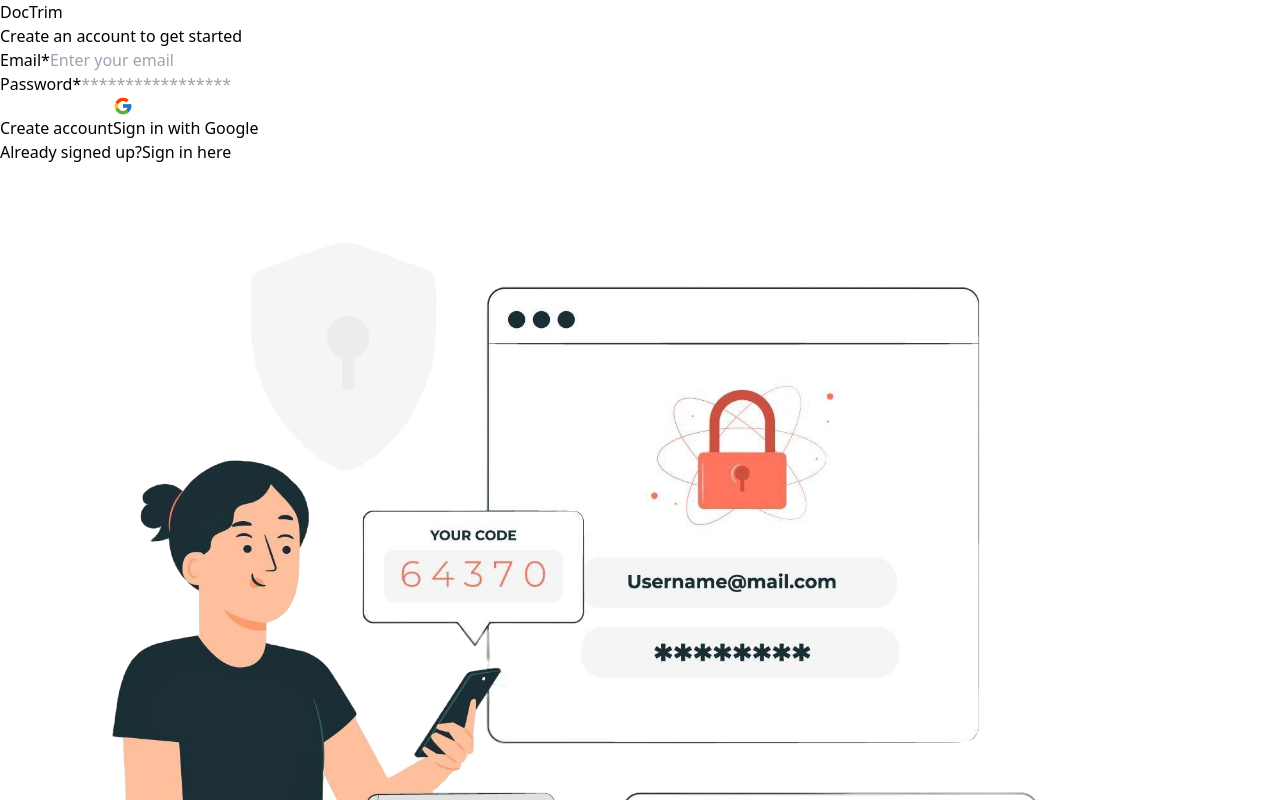
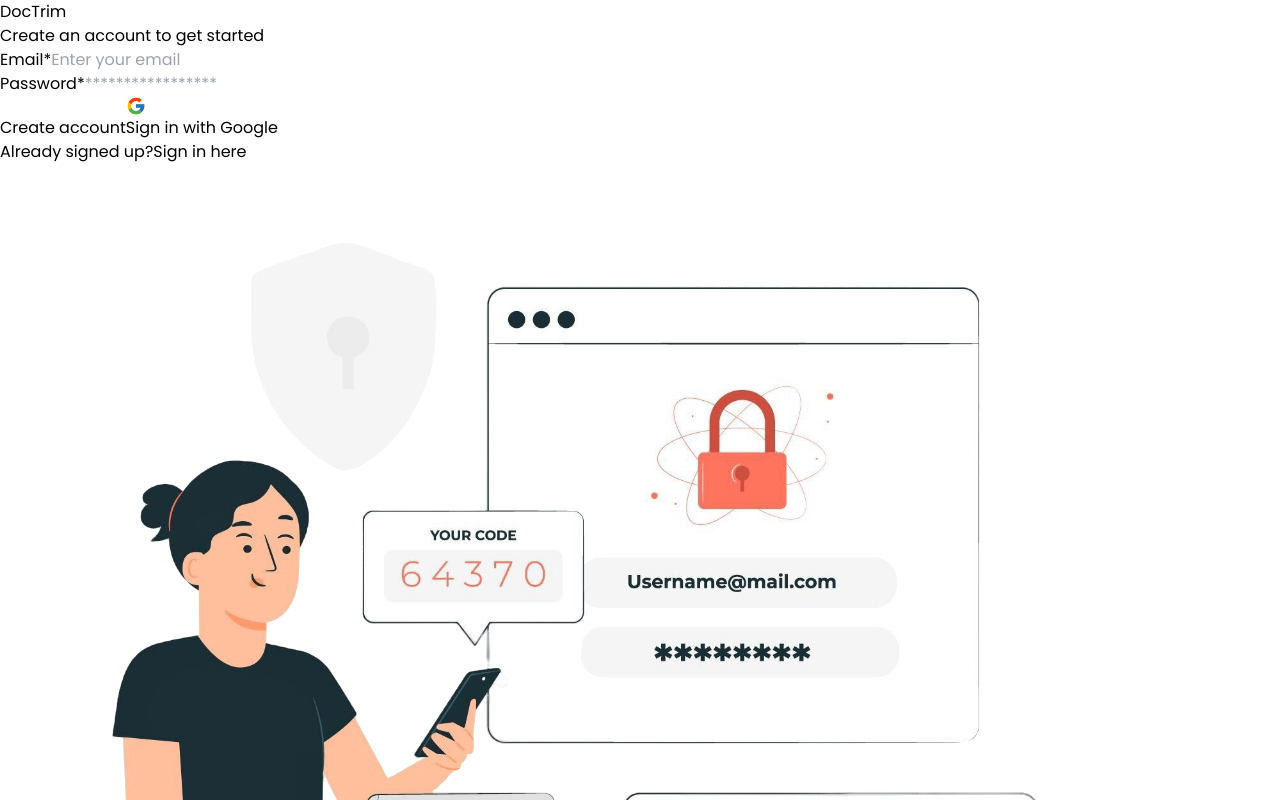
Before and after one commit to AbrahamAlgorithm/Team_Quantom, a React (Vite) app in the folder frontend/: page /auth/register in a window 1280 px wide. Shown: the top 800 px of the page. Built offline with nearby package versions, Linux system fonts and the light colour scheme.

Commit message:
style: added project font

```diff
--- a/frontend/src/index.css
+++ b/frontend/src/index.css
@@ -1,3 +1,11 @@
+@import url("https://fonts.googleapis.com/css2?family=Poppins:ital,wght@0,100;0,200;0,300;0,400;0,500;0,600;0,700;0,800;0,900;1,100;1,200;1,300;1,400;1,500;1,600;1,700;1,800;1,900&display=swap");
+
 @tailwind base;
 @tailwind components;
 @tailwind utilities;
+
+@layer base {
+  body {
+    font-family: "Poppins", sans-serif;
+  }
+}
--- a/frontend/src/interfaces/auth.interface.ts
+++ b/frontend/src/interfaces/auth.interface.ts
@@ -1,4 +1,4 @@
 export interface IAuthInput {
-    email: string;
-    password: string;
+  email: string;
+  password: string;
 }
--- a/frontend/src/pages/authentication/SignupPage.tsx
+++ b/frontend/src/pages/authentication/SignupPage.tsx
@@ -17,8 +17,8 @@
       <div className="grid grid-cols-2 items-center min-h-screen max-[768px]:flex max-[768px]:justify-center max-[768px]:items-center max-[768px]:mx-4 max-[768px]:py-4">
         <div className="w-[400px] max-[786px]:w-full p-6 max-[768px]:p-4 mx-auto border border-gray-300 shadow-sm">
           <header className="text-center">
-            <h2 className="text-center font-medium text-lg">DocTrim</h2>
-            <h3 className="font-medium text-sm opacity-50">
+            <h2 className="text-center font-medium text-xl">DocTrim</h2>
+            <h3 className="font-medium text-[0.8rem] opacity-50 mt-2">
               Create an account to get started
             </h3>
           </header>
@@ -98,7 +98,7 @@
 
           {/* Auth footer */}
 
-          <footer className="mt-1 flex items-center justify-center gap-2 text-[0.8rem]">
+          <footer className="mt-1 flex items-center justify-center gap-2 text-[0.75rem] mt-2">
             <span className="">Already signed up?</span>
             <Link
               to="/auth/login"
```
